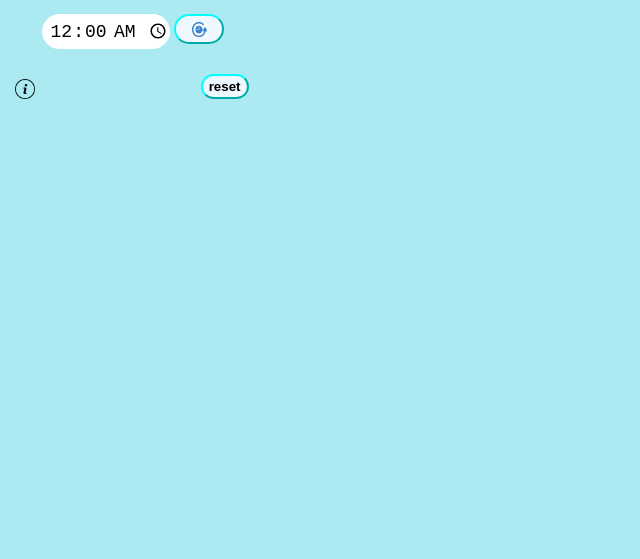
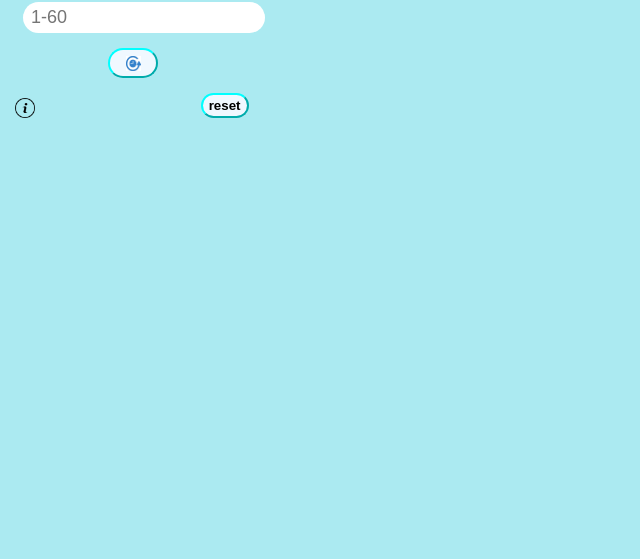
Before and after one commit to JunZhao20/drinkWater-reminder-extension, a browser extension: page index.html in a window 1280 px wide. Shown: the part 241-800 px from the top of the page, without its empty margins (0-640 px from the left). Drawn offline with Linux system fonts and the light colour scheme.

Commit message:
Added constraint attributes to input

```diff
--- a/index.html
+++ b/index.html
@@ -16,10 +16,18 @@
       </div>
 
       <div class="timer-container">
-        <h2 class="countDown">00:00:00</h2>
+        <h2 class="countDown">00:00</h2>
       </div>
       <div class="interacts">
-        <input type="time" id="field-time" placeholder="h:m:s" value="00:00" />
+        <input
+          type="text"
+          id="field-time"
+          placeholder="1-60"
+          value=""
+          minlength="1"
+          maxlength="2"
+          required
+        />
         <button class="btn">
           <img class="imgBtn" src="./images/timeAdd.jpg" alt="timeIcon" />
         </button>
```
